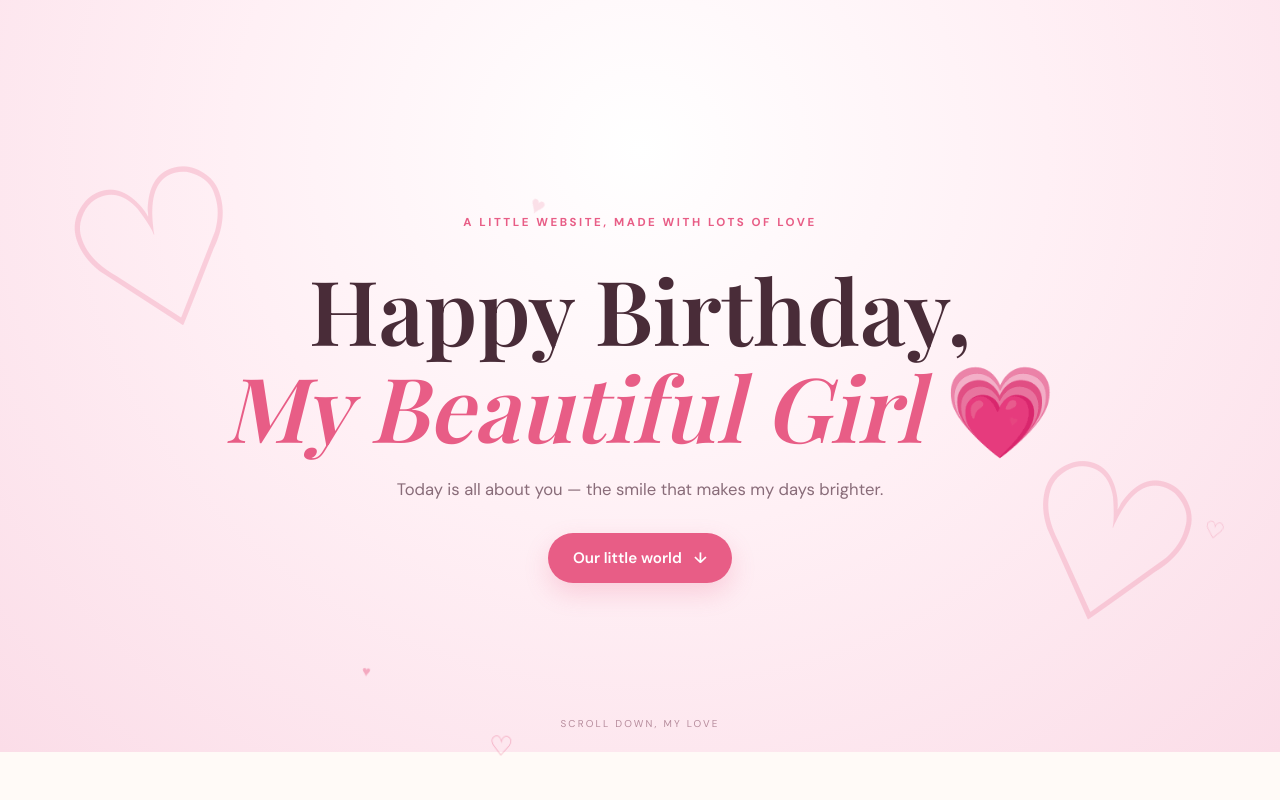
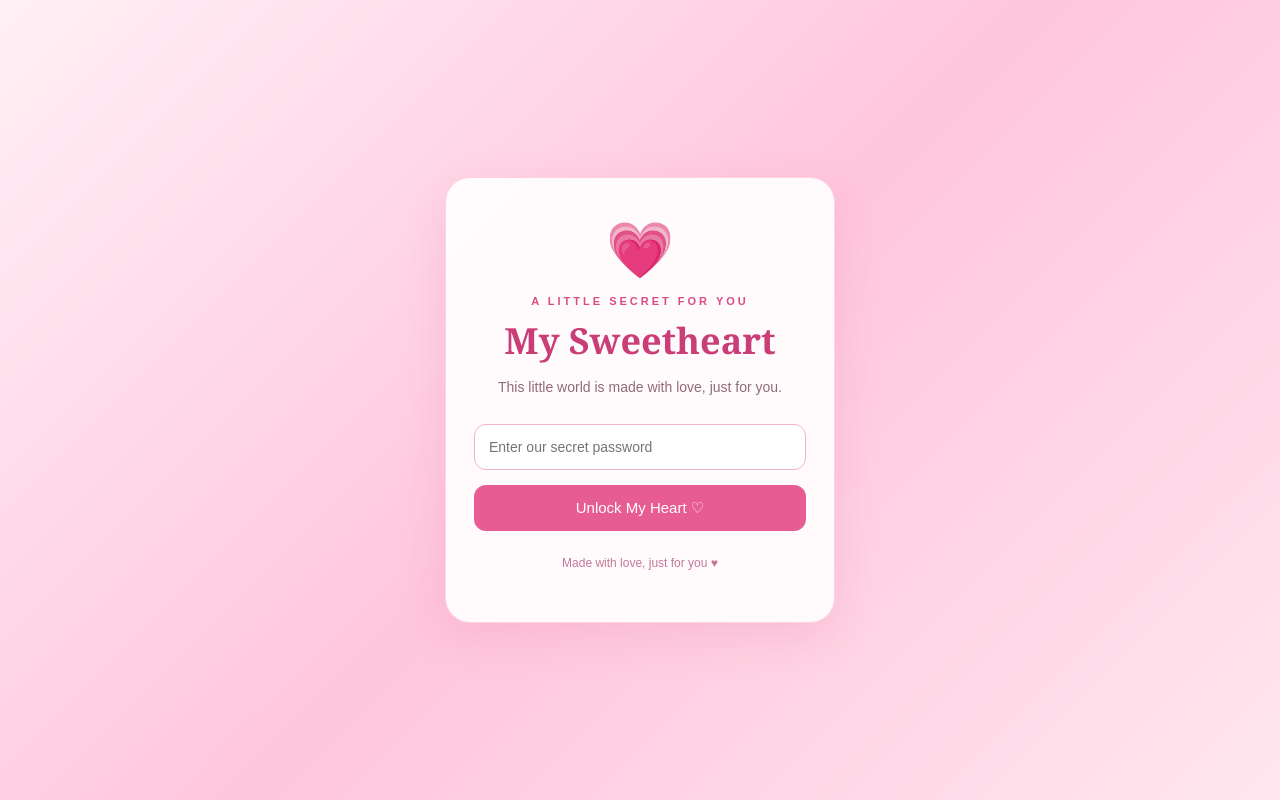
Before and after one commit to Avishka132/Birthday-Wish, a plain HTML site: page index.html in a window 1280 px wide. Shown: the top 800 px of the page. Drawn offline with nearby package versions, Linux system fonts and the light colour scheme; a web font is replaced by a local one.

Commit message:
Add birthday password screen

```diff
--- a/index.html
+++ b/index.html
@@ -8,6 +8,36 @@
   <link rel="stylesheet" href="style.css">
 </head>
 <body>
+
+          <!-- Password Screen -->
+          <div id="passwordScreen" class="password-screen">
+            <div class="password-card">
+              <div class="heart-icon">💗</div>
+
+              <p class="small-title">A LITTLE SECRET FOR YOU</p>
+              <h1>My Sweetheart</h1>
+
+              <p class="subtitle">
+                This little world is made with love, just for you.
+              </p>
+
+              <form id="passwordForm">
+                <input
+                  type="password"
+                  id="passwordInput"
+                  placeholder="Enter our secret password"
+                  required
+                />
+
+                <button type="submit">Unlock My Heart ♡</button>
+                <p id="errorMessage"></p>
+              </form>
+
+              <p class="footer-text">Made with love, just for you ♥</p>
+            </div>
+          </div>
+
+
   <div class="floating-hearts" aria-hidden="true"></div>
 
   <header class="hero">
--- a/script.js
+++ b/script.js
@@ -31,3 +31,21 @@ function createHeart(fromButton = false) {
   setTimeout(() => heart.remove(), 11500);
 }
 setInterval(() => createHeart(), 900);
+
+const correctPassword = "MAWW";
+
+document
+  .getElementById("passwordForm")
+  .addEventListener("submit", function (event) {
+    event.preventDefault();
+
+    const enteredPassword =
+      document.getElementById("passwordInput").value;
+
+    if (enteredPassword === correctPassword) {
+      document.getElementById("passwordScreen").style.display = "none";
+    } else {
+      document.getElementById("errorMessage").textContent =
+        "Oops! That's not our secret password. Try again 💗";
+    }
+  });
--- a/style.css
+++ b/style.css
@@ -1,4 +1,95 @@
 @import url('https://fonts.googleapis.com/css2?family=DM+Sans:wght@400;500;600;700&family=Playfair+Display:ital,wght@0,500;0,600;0,700;1,500;1,600&display=swap');
+
+.password-screen {
+  position: fixed;
+  inset: 0;
+  z-index: 99999;
+  display: flex;
+  justify-content: center;
+  align-items: center;
+  padding: 20px;
+  background: linear-gradient(135deg, #fff0f6, #ffc6dc, #ffe6ef);
+  font-family: Arial, sans-serif;
+}
+
+.password-card {
+  width: 100%;
+  max-width: 390px;
+  padding: 40px 28px;
+  text-align: center;
+  background: rgba(255, 255, 255, 0.92);
+  border: 1px solid #ffd1e2;
+  border-radius: 25px;
+  box-shadow: 0 15px 45px #d94d8425;
+}
+
+.heart-icon {
+  font-size: 55px;
+  margin-bottom: 12px;
+}
+
+.small-title {
+  color: #d94d84;
+  font-size: 11px;
+  letter-spacing: 3px;
+  font-weight: bold;
+}
+
+.password-card h1 {
+  color: #c93e77;
+  font-family: Georgia, serif;
+  font-size: 36px;
+  margin: 15px 0;
+}
+
+.subtitle {
+  color: #916b7c;
+  line-height: 1.7;
+  font-size: 14px;
+  margin-bottom: 25px;
+}
+
+#passwordInput {
+  width: 100%;
+  box-sizing: border-box;
+  padding: 14px;
+  border: 1px solid #f0b4cc;
+  border-radius: 12px;
+  outline: none;
+  font-size: 14px;
+  margin-bottom: 15px;
+}
+
+#passwordInput:focus {
+  border-color: #e85d91;
+  box-shadow: 0 0 0 3px #e85d9120;
+}
+
+#passwordForm button {
+  width: 100%;
+  padding: 14px;
+  color: white;
+  background: #e85d91;
+  border: none;
+  border-radius: 12px;
+  cursor: pointer;
+  font-size: 15px;
+}
+
+#passwordForm button:hover {
+  background: #c93e77;
+}
+
+#errorMessage {
+  color: #c62855;
+  font-size: 13px;
+}
+
+.footer-text {
+  margin-top: 25px;
+  color: #c47797;
+  font-size: 12px;
+}
 
 :root {
   --pink: #e85d86;
```
